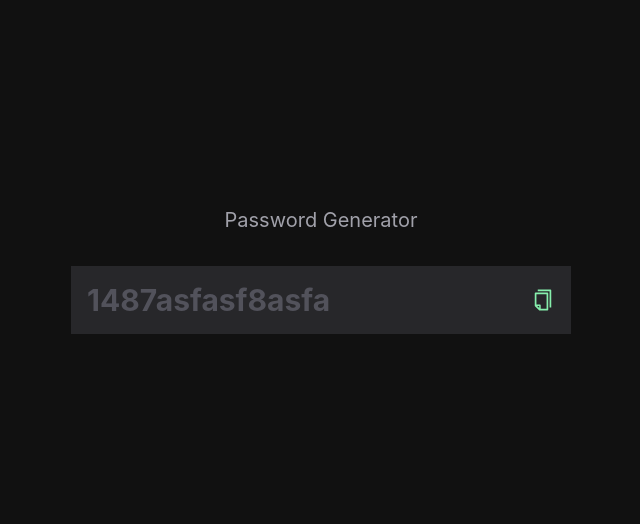
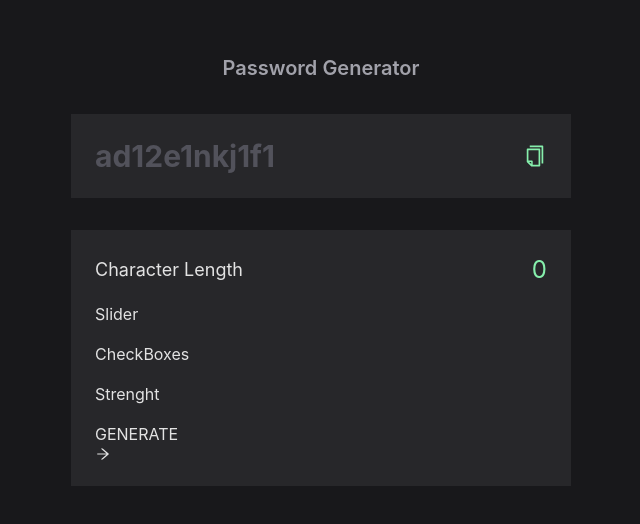
Before and after one commit to vladavoX/password_generator_app, a React (Vite) app: page / in a window 1280 px wide. Shown: the part 130-654 px from the top of the page, without its empty margins (319-959 px from the left). Built offline with nearby package versions, Linux system fonts and the light colour scheme.

Commit message:
Structure of password generator

```diff
--- a/src/App.tsx
+++ b/src/App.tsx
@@ -2,7 +2,7 @@ import PasswordGenerator from './components/PasswordGenerator'
 
 function App() {
   return (
-    <div className='min-h-screen flex justify-center items-center'>
+    <div className='bg-zinc-900 min-h-screen flex justify-center items-center'>
       <PasswordGenerator />
     </div>
   )
--- /dev/null
+++ b/src/components/CheckBoxes.tsx
@@ -0,0 +1,5 @@
+const CheckBoxes = () => {
+  return <div>CheckBoxes</div>
+}
+
+export default CheckBoxes
--- a/src/components/PasswordGenerator.tsx
+++ b/src/components/PasswordGenerator.tsx
@@ -1,13 +1,19 @@
 import { useState } from 'react'
-import { AiOutlineCopy } from 'react-icons/ai'
+import { AiOutlineCopy, AiOutlineArrowRight } from 'react-icons/ai'
+import Slider from './Slider'
+import CheckBoxes from './CheckBoxes'
+import Strenght from './Strenght'
 
 const PasswordGenerator = () => {
   const [password, setPassword] = useState('ad12e1nkj1f1')
+  const [length, setLength] = useState(0)
   return (
     <div className='w-[500px] flex flex-col gap-8'>
-      <h1 className='text-zinc-400 text-xl text-center'>Password Generator</h1>
-      <div className='bg-zinc-800 flex justify-between items-center p-4'>
-        <p className='text-zinc-600 text-3xl font-bold'>1487asfasf8asfa</p>
+      <h1 className='text-zinc-400 text-xl text-center font-semibold'>
+        Password Generator
+      </h1>
+      <div className='bg-zinc-800 flex justify-between items-center p-6'>
+        <p className='text-zinc-600 text-3xl font-bold'>{password}</p>
         <AiOutlineCopy
           className='text-2xl text-green-300 cursor-pointer'
           onClick={() => {
@@ -15,6 +21,19 @@ const PasswordGenerator = () => {
           }}
         />
       </div>
+      <div className='bg-zinc-800 p-6 flex flex-col gap-4'>
+        <div className='flex justify-between items-center'>
+          <p className='text-lg'>Character Length</p>
+          <p className='text-green-300 text-2xl'>{length}</p>
+        </div>
+        <Slider />
+        <CheckBoxes />
+        <Strenght />
+        <div>
+          <button>GENERATE</button>
+          <AiOutlineArrowRight />
+        </div>
+      </div>
     </div>
   )
 }
--- /dev/null
+++ b/src/components/Slider.tsx
@@ -0,0 +1,5 @@
+const Slider = () => {
+  return <div>Slider</div>
+}
+
+export default Slider
--- /dev/null
+++ b/src/components/Strenght.tsx
@@ -0,0 +1,5 @@
+const Strenght = () => {
+  return <div>Strenght</div>
+}
+
+export default Strenght
--- a/src/index.css
+++ b/src/index.css
@@ -10,7 +10,6 @@
 
   color-scheme: light dark;
   color: rgba(255, 255, 255, 0.87);
-  background-color: #111111;
 
   font-synthesis: none;
   text-rendering: optimizeLegibility;
```
